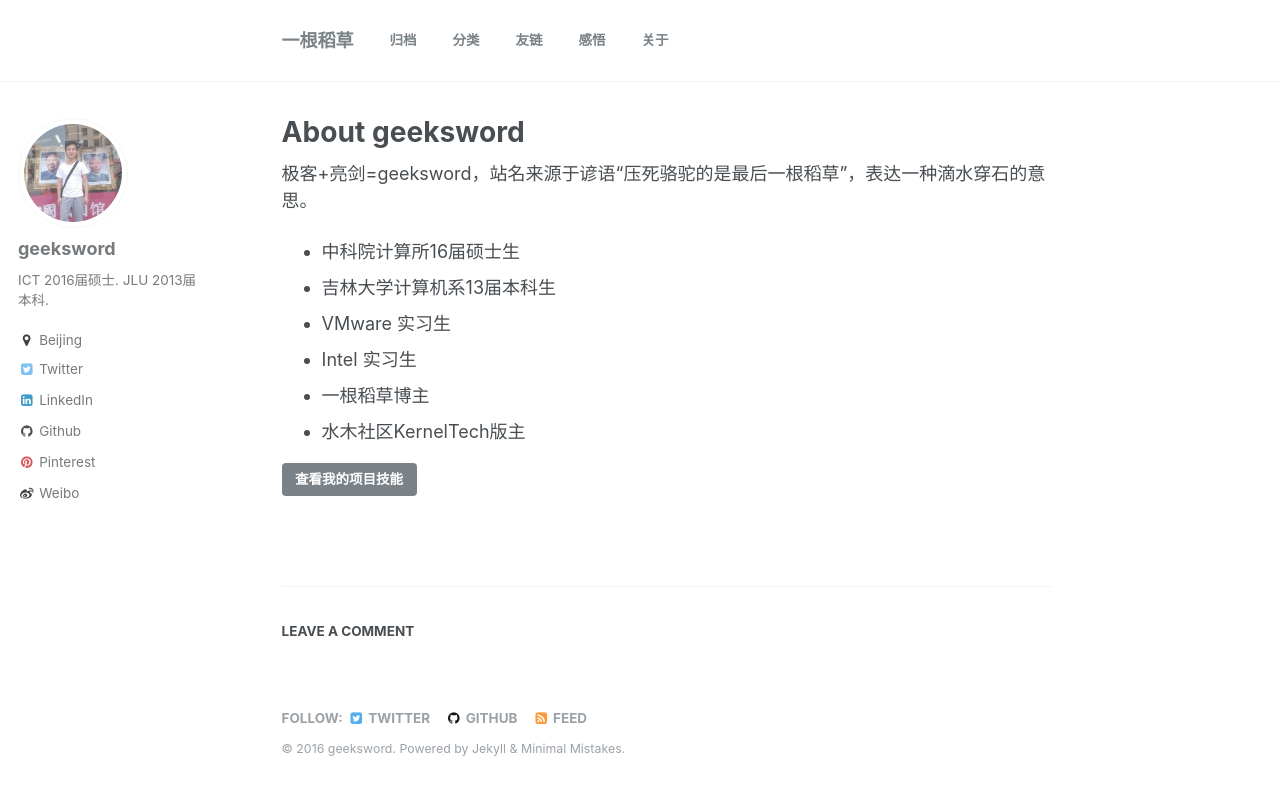
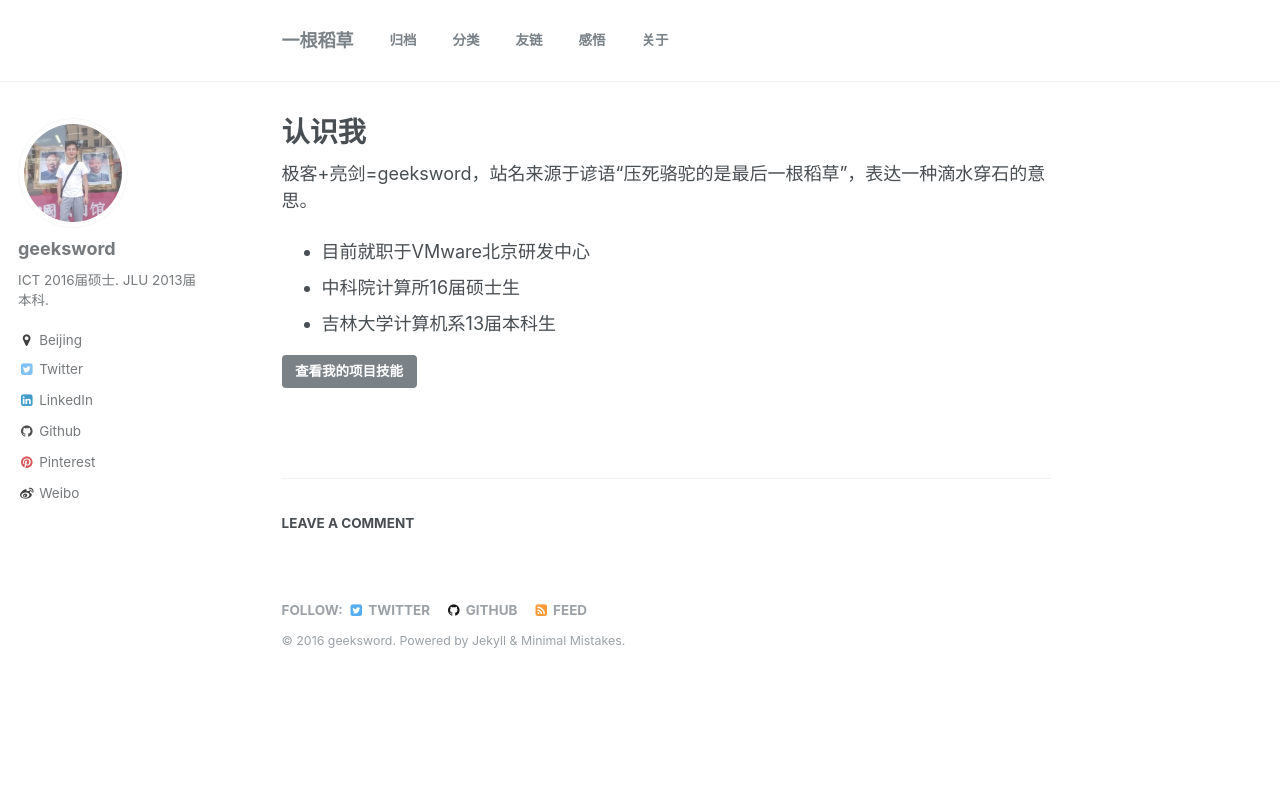
Before and after one commit to onestraw/onestraw.github.io, a Jekyll site: the page built from _pages/about.md, in a window 1280 px wide. Shown: the top 795 px of the page. Built offline with Jekyll 4.4.1, drawn with Linux system fonts in a browser that asks for light colours; comment, search, counter and statistics services are not loaded.

Commit message:
update personal information

```diff
--- a/_pages/about.md
+++ b/_pages/about.md
@@ -1,7 +1,7 @@
 ---
 layout: single
 author_profile: true
-title: About geeksword
+title: 认识我
 tags: [一根稻草, onestraw, geeksword,]
 comments: true
 permalink: /about/
@@ -9,12 +9,9 @@ permalink: /about/
 极客+亮剑=geeksword，站名来源于谚语“压死骆驼的是最后一根稻草”，表达一种滴水穿石的意思。
 
 
+* 目前就职于VMware北京研发中心
 * 中科院计算所16届硕士生
 * 吉林大学计算机系13届本科生
-* VMware 实习生
-* Intel 实习生
-* 一根稻草博主
-* 水木社区KernelTech版主
 
 
 <a markdown="0" href="{{ site.url }}/fullpage/" class="btn">查看我的项目技能</a>
--- a/fullpage/index.html
+++ b/fullpage/index.html
@@ -43,12 +43,9 @@
 	<div class="section " id="section0">
 		<div align="center" style="font-size: 16px">
 		<table border="0">
+		  <tr><td>就职于VMware北京研发中心</td></tr>
 		  <tr><td>中科院计算所16届硕士生</td></tr>
 		  <tr><td>吉林大学计算机系13届本科生</td></tr>
-		  <tr><td>VMware 实习生</td></tr>
-		  <tr><td>Intel 实习生</td></tr>
-		  <tr><td>一根稻草博主</td></tr>
-		  <tr><td>水木社区KernelTech版主</td></tr>
 		</table>
 		</div>
 	</div>
```
